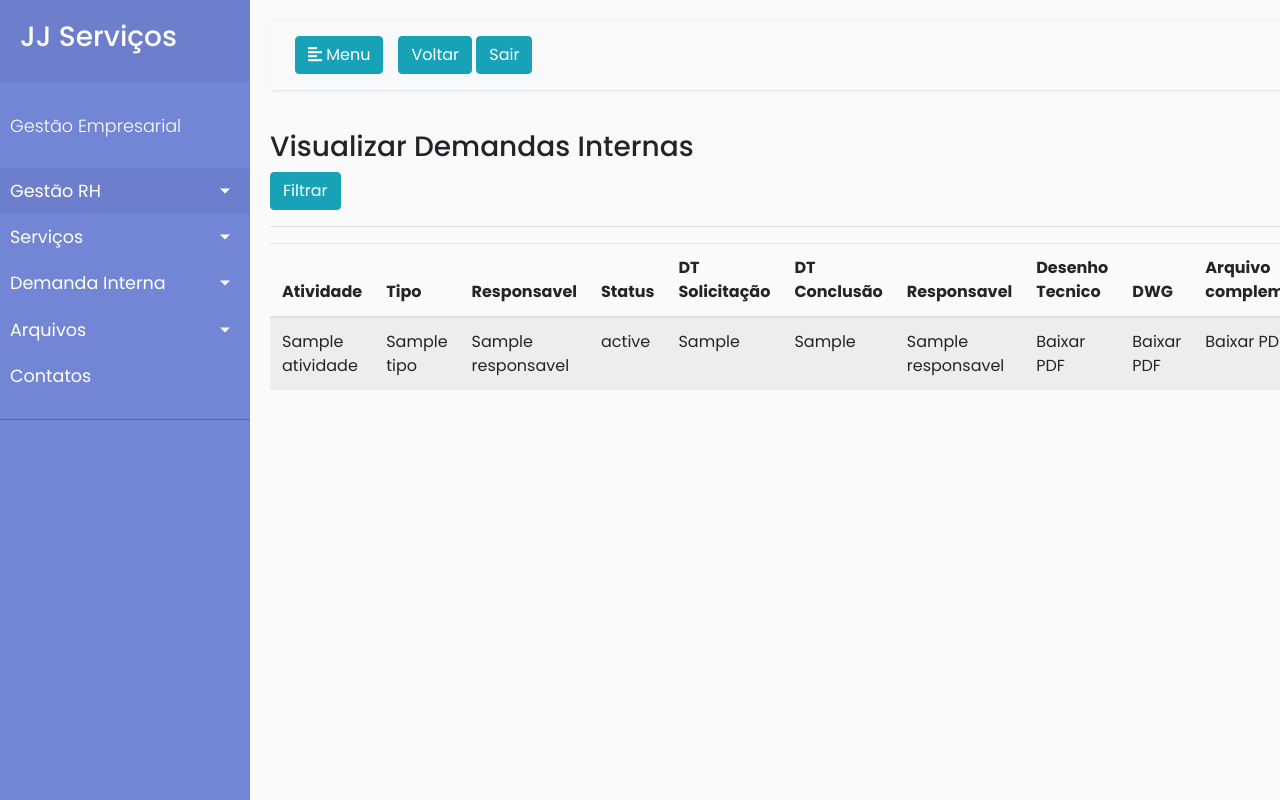
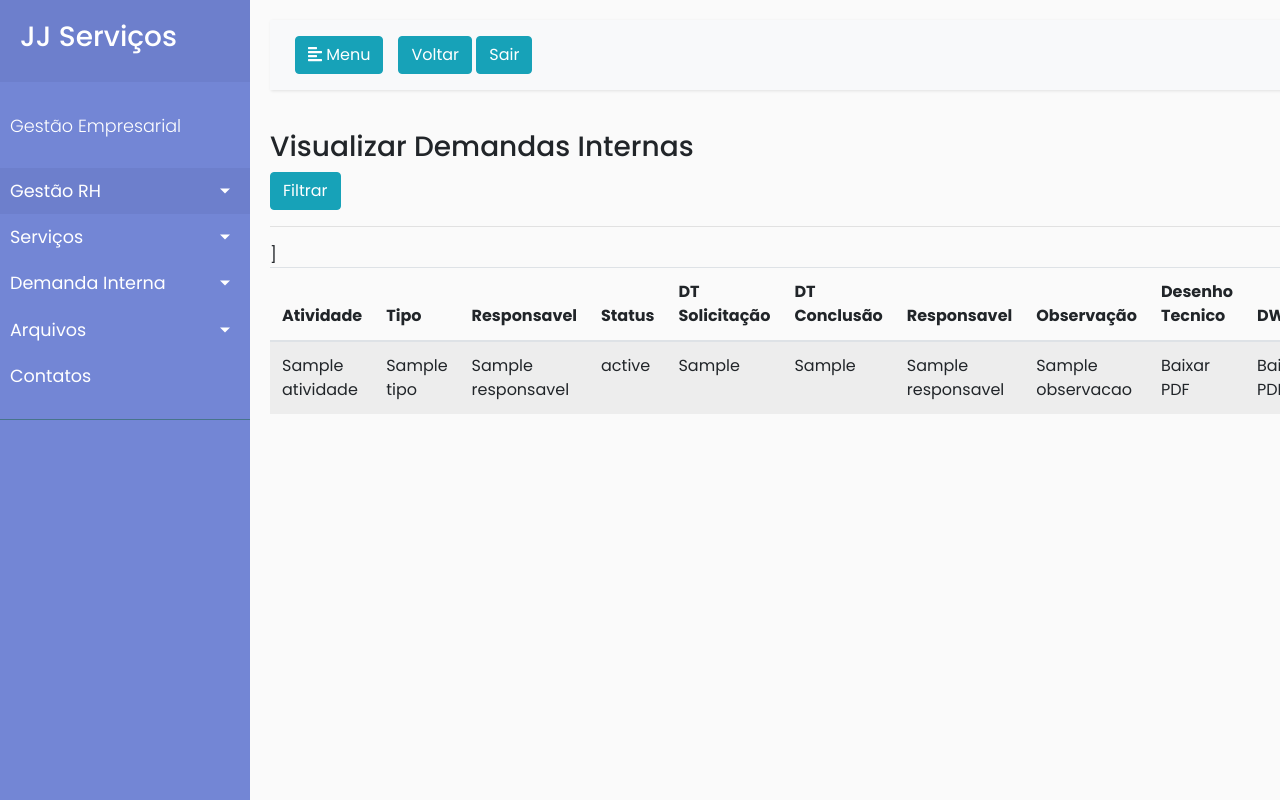
Before and after one commit to marcelohiginoduarte/Projeto_empresa_hr, a Django app: template GestaoHR/templates/demandainterna_views.html in a window 1280 px wide; the page is wider, and only the part inside the window is pictured. Run offline with Django 5.2, Linux system fonts and the light colour scheme; the template is opened without the code that fills it: most values are stand-ins (such as "Sample title", 1, 10 or a date in 2020); parts of the project's set-up code (start-up, migrations or seed data) failed here and were passed over; some libraries are stand-ins or nearby versions.

Commit message:
atualizando o observacao

```diff
--- a/GestaoHR/templates/demandainterna_views.html
+++ b/GestaoHR/templates/demandainterna_views.html
@@ -21,7 +21,8 @@
             <th scope="col">Status</th>
             <th scope="col">DT Solicitação</th>
             <th scope="col">DT Conclusão</th>
-            <th scope="col">Responsavel</th>
+            <th scope="col">Responsavel</th>]
+            <th scope="col">Observação</th>
             <th scope="col">Desenho Tecnico</th>
             <th scope="col">DWG</th>
             <th scope="col">Arquivo complementar</th>
@@ -41,6 +42,11 @@
                 <td>{{ demandas.data_solicitacao}}</td>
                 <td>{{demandas.data_conclusão|default_if_none:"" }}</td>
                 <td>{{demandas.responsavel|default_if_none:"" }}</td>
+
+                <td>
+                  {% if demandas.Observacao %}
+                  {{demandas.Observacao}}</td>
+                  {% endif %}
                 <td>
                   {% if demandas.arquivos %}
                   <a href="{{demandas.arquivos.url}}">Baixar PDF</a>
```
Also changed, not shown: GestaoHR/migrations/0034_demandainterna_observacao_and_more.py (added).
